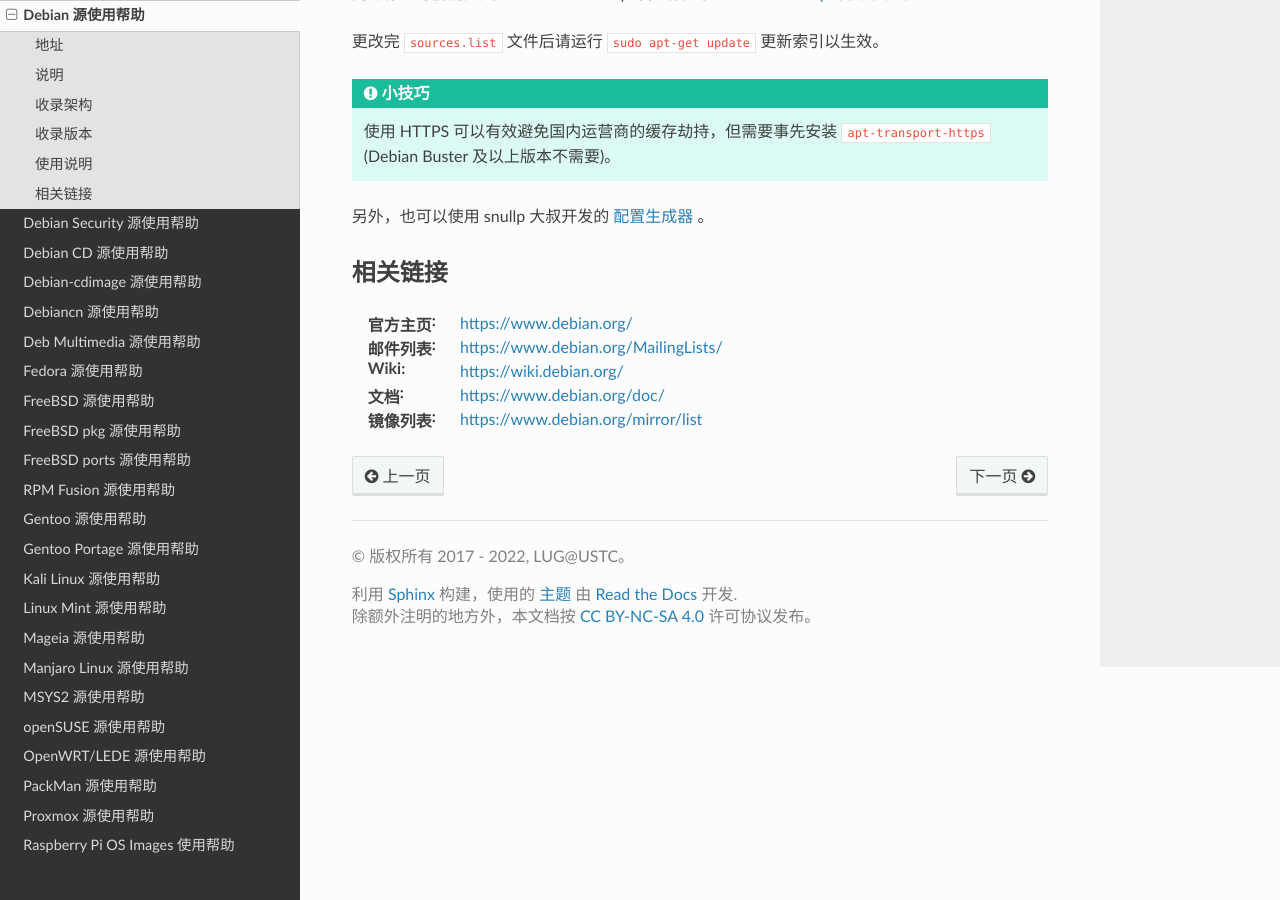
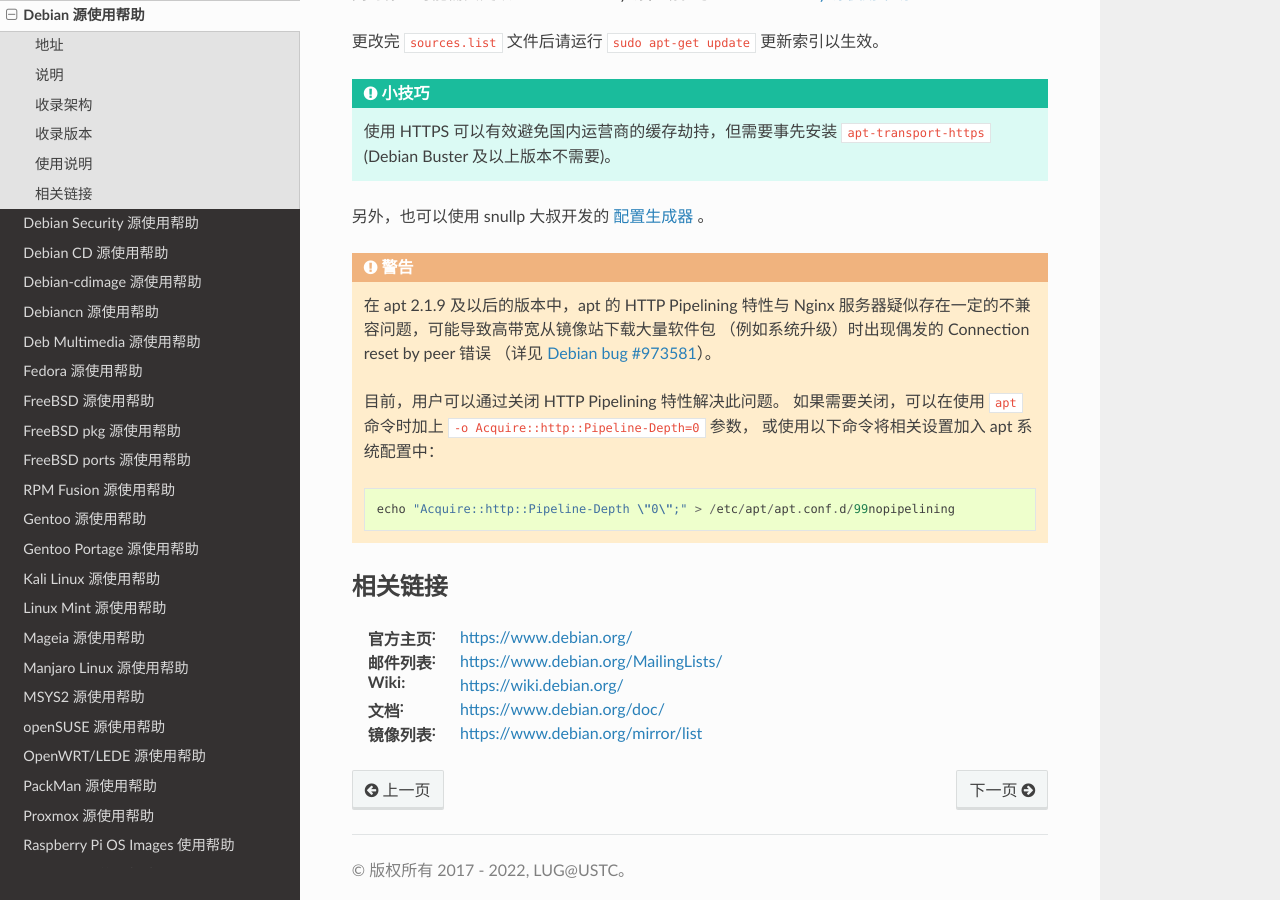
Before and after one commit to ustclug/mirrorhelp, a Sphinx documentation site: the page built from source/debian.rst, in a window 1280 px wide and 900 px high, scrolled down 1251 px. Built offline with Sphinx 7.4.7 and the Read the Docs theme 2.0.0, drawn with Linux system fonts in a browser that asks for light colours; pages that are not in the unit, such as notebooks, are missing from menus.

Commit message:
Debian: add apt http pipelining warning

```diff
--- a/source/debian.rst
+++ b/source/debian.rst
@@ -63,6 +63,19 @@
 
 另外，也可以使用 snullp 大叔开发的 `配置生成器 <https://mirrors.ustc.edu.cn/repogen>`_ 。
 
+.. warning::
+    在 apt 2.1.9 及以后的版本中，apt 的 HTTP Pipelining 特性与 Nginx 服务器疑似存在一定的不兼容问题，可能导致高带宽从镜像站下载大量软件包
+    （例如系统升级）时出现偶发的 Connection reset by peer 错误
+    （详见 `Debian bug #973581 <https://bugs.debian.org/cgi-bin/bugreport.cgi?bug=973581>`_）。
+
+    目前，用户可以通过关闭 HTTP Pipelining 特性解决此问题。
+    如果需要关闭，可以在使用 ``apt`` 命令时加上 ``-o Acquire::http::Pipeline-Depth=0`` 参数，
+    或使用以下命令将相关设置加入 apt 系统配置中：
+
+    ::
+
+        echo "Acquire::http::Pipeline-Depth \"0\";" > /etc/apt/apt.conf.d/99nopipelining
+
 相关链接
 ========
 
```
